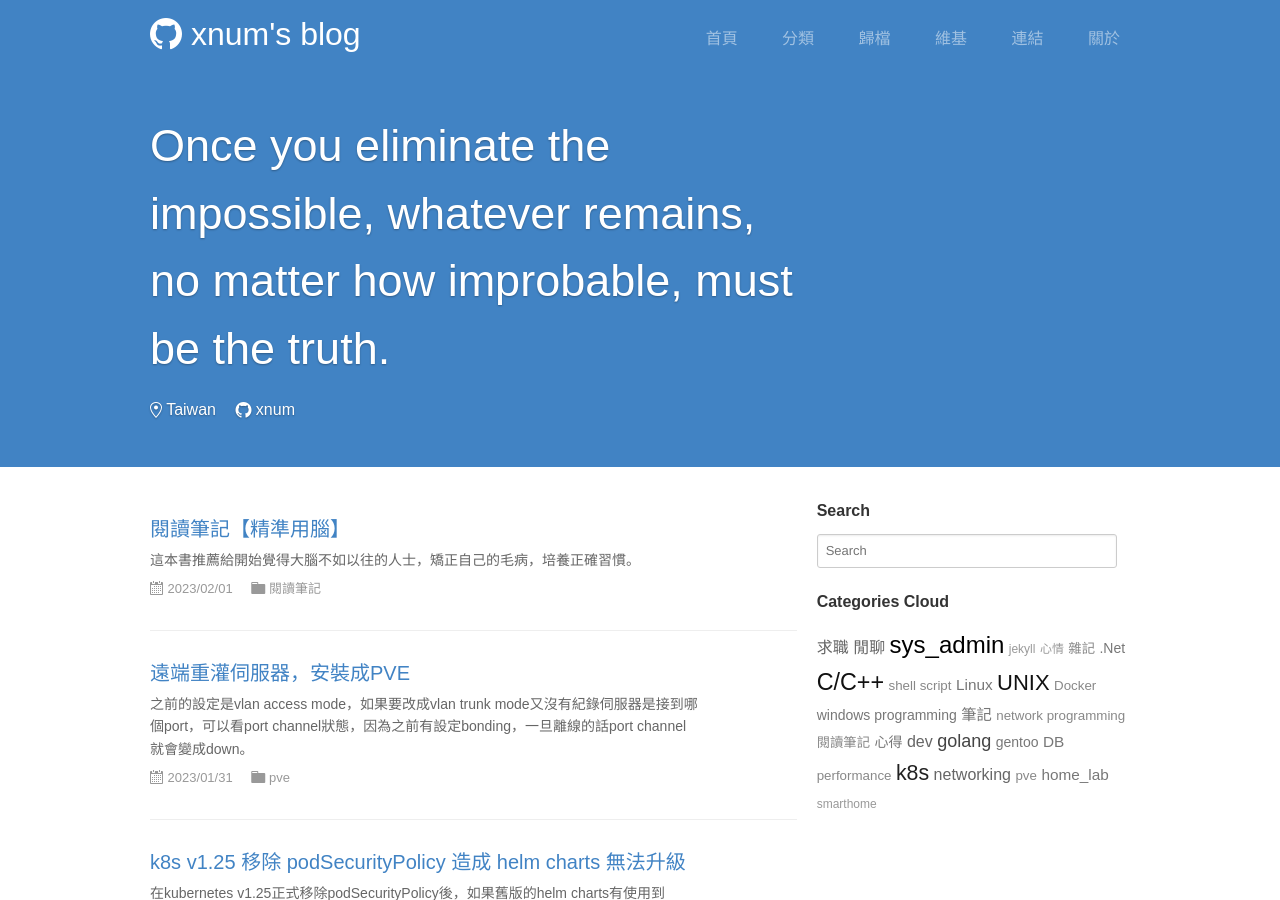
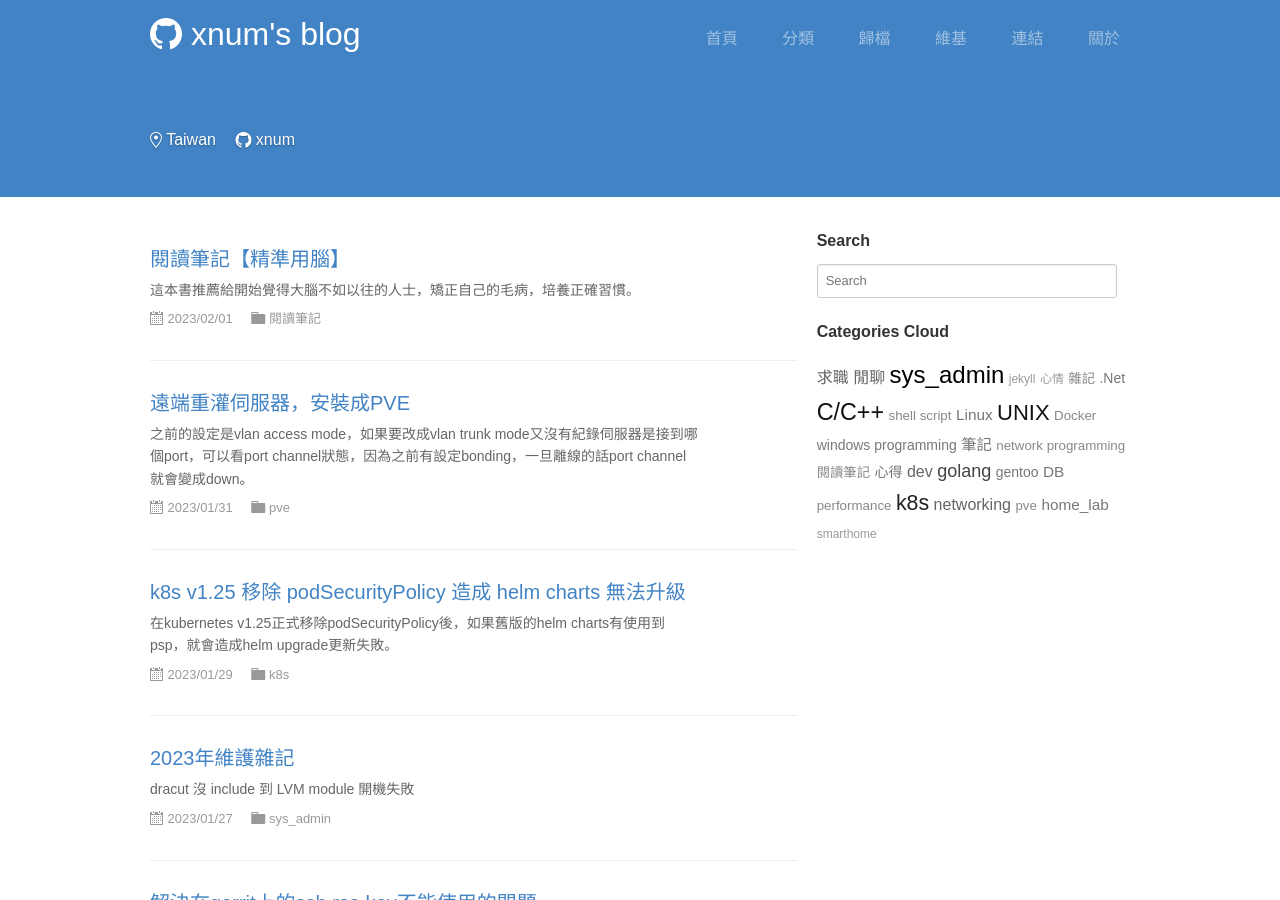
Before and after one commit to xnum/xnum.github.io, a Jekyll site: the page built from index.html, in a window 1280 px wide and 900 px high. Built offline with Jekyll 4.4.1, drawn with Linux system fonts in a browser that asks for light colours; the list of posts is cut into pages by our own code; comment, search, counter and statistics services are not loaded; a style sheet for code colours, icons or effects is not loaded.

Commit message:
Update _config.yml

```diff
--- a/_config.yml
+++ b/_config.yml
@@ -5,7 +5,7 @@ baseurl:
 url: https://xnum.github.io
 date_format: "ordinal"
 title: xnum's blog
-subtitle: 'Once you eliminate the impossible, whatever remains, no matter how improbable, must be the truth.'
+subtitle: ''
 description: ''
 keywords: go,c++,kubernetes,linux
 timezone: Asia/Taipei
```
